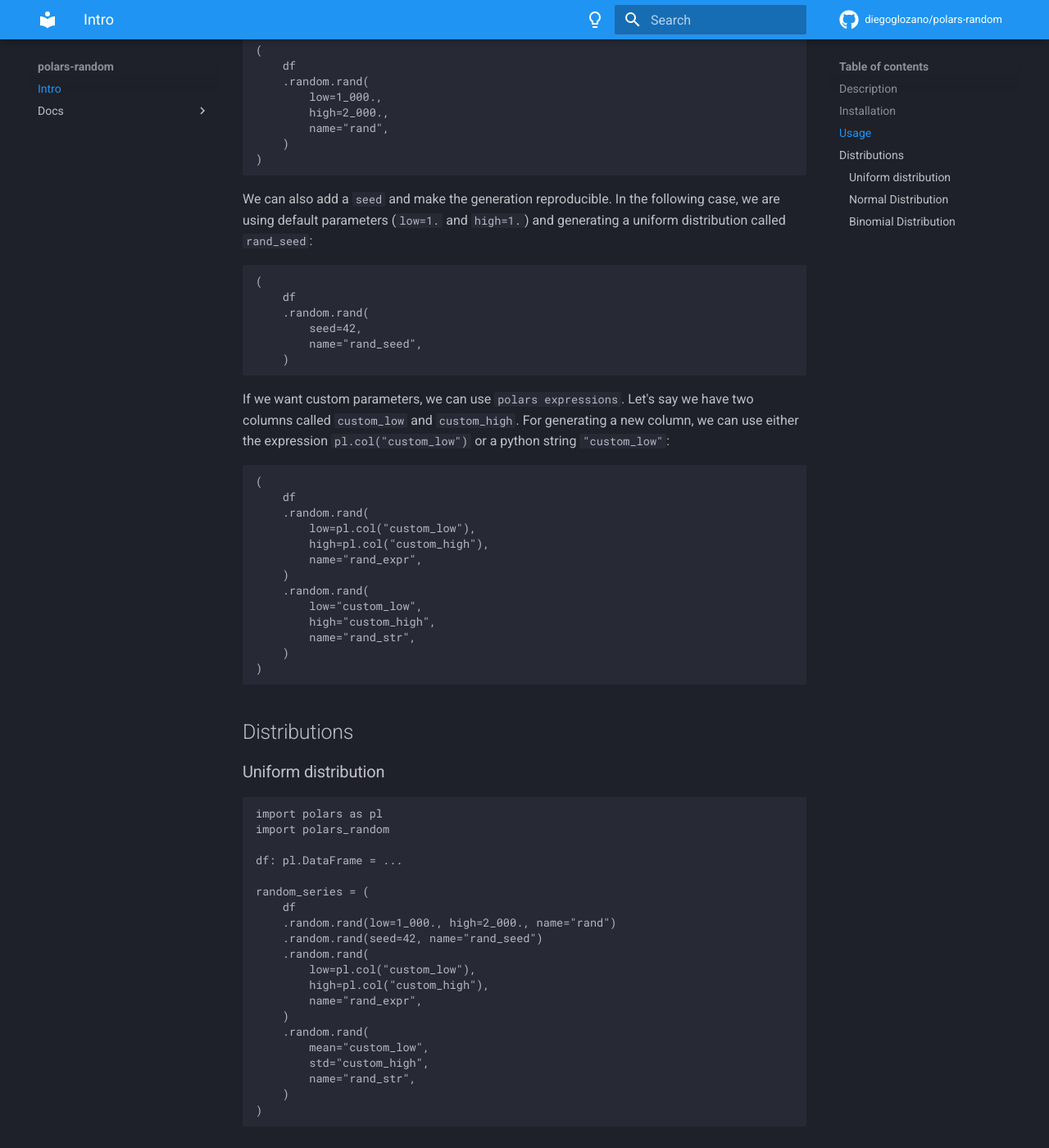
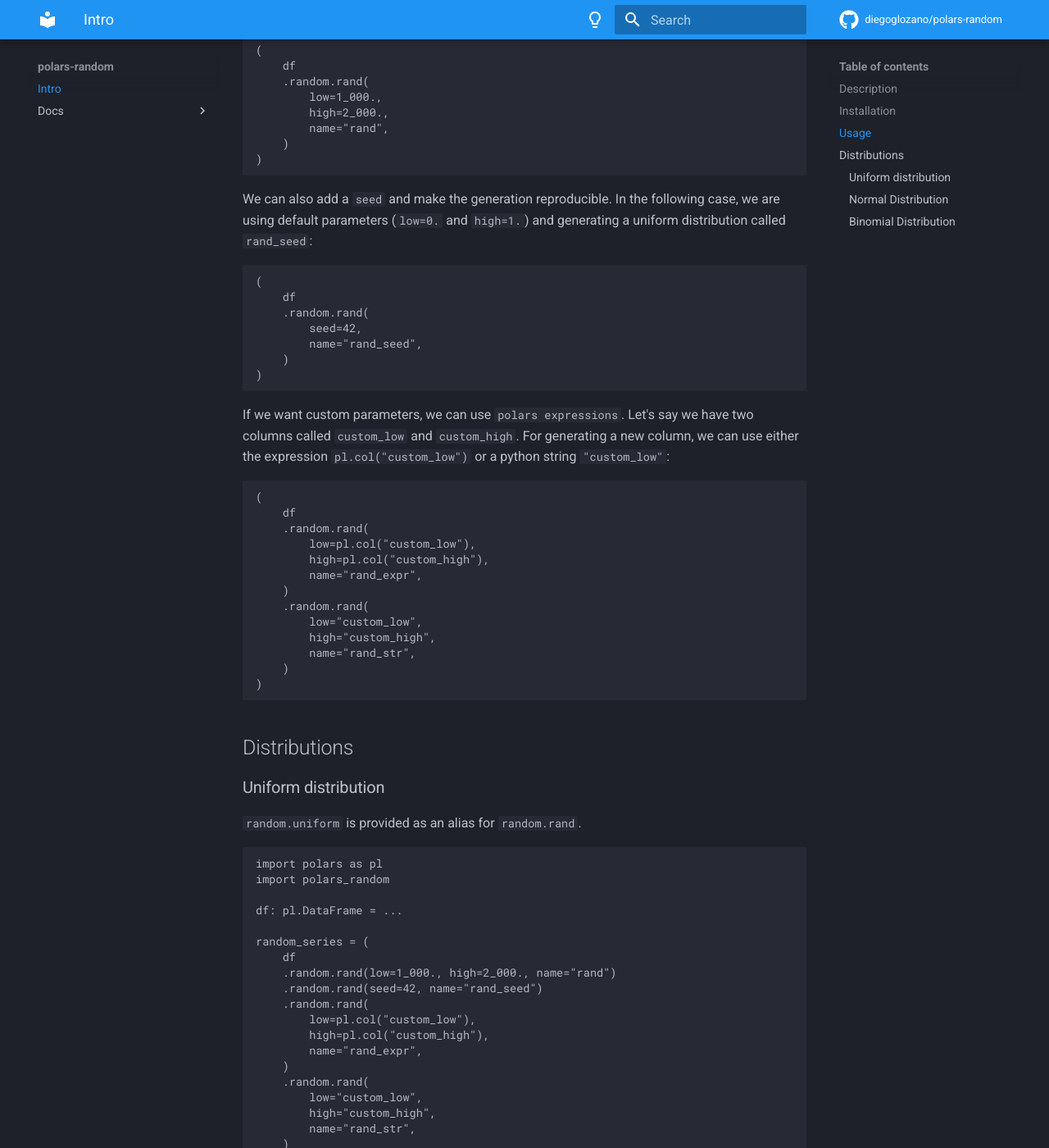
Before and after one commit to diegoglozano/polars-random, an MkDocs documentation site: the page built from docs/index.md, in a window 1280 px wide and 1400 px high, scrolled down 1102 px. Shown: the whole window at 82% size. Built offline with MkDocs 1.6.1 and Material for MkDocs 9.7.7, drawn with Linux system fonts in a browser that asks for light colours; comment, search, counter and statistics services are not loaded; some of the changed text lies outside the part shown.

Commit message:
[docs] mirror README fixes in docs/index.md
Apply the same corrections previously made to README.md:
- Correct stated default parameters for `rand` (`low=0.` / `high=1.`)
- Close unbalanced parens in the seeded `rand` snippet
- Replace nonexistent `mean`/`std` args in the uniform example with `low`/`high`
- Document `random.uniform` as an alias for `random.rand`
- Normalize spacing between installation code blocks

````diff
--- a/docs/index.md
+++ b/docs/index.md
@@ -19,10 +19,10 @@ uv add polars-random
 ```sh
 poetry add polars-random
 ```
+
 ```sh
 pip install polars-random
 ```
-
 
 ## Usage
 
@@ -51,7 +51,7 @@ If we want to generate a new uniform column called `rand` based on some paramete
 )
 ```
 
-We can also add a `seed` and make the generation reproducible. In the following case, we are using default parameters (`low=1.` and `high=1.`) and generating a uniform distribution called `rand_seed`:
+We can also add a `seed` and make the generation reproducible. In the following case, we are using default parameters (`low=0.` and `high=1.`) and generating a uniform distribution called `rand_seed`:
 ```python
 (
     df
@@ -59,6 +59,7 @@ We can also add a `seed` and make the generation reproducible. In the following
         seed=42,
         name="rand_seed",
     )
+)
 ```
 
 If we want custom parameters, we can use `polars expressions`. Let's say we have two columns called `custom_low` and `custom_high`. For generating a new column, we can use either the expression `pl.col("custom_low")` or a python string `"custom_low"`:
@@ -82,6 +83,8 @@ If we want custom parameters, we can use `polars expressions`. Let's say we have
 
 ### Uniform distribution
 
+`random.uniform` is provided as an alias for `random.rand`.
+
 ```python
 import polars as pl
 import polars_random
@@ -98,8 +101,8 @@ random_series = (
         name="rand_expr",
     )
     .random.rand(
-        mean="custom_low",
-        std="custom_high",
+        low="custom_low",
+        high="custom_high",
         name="rand_str",
     )
 )
````
